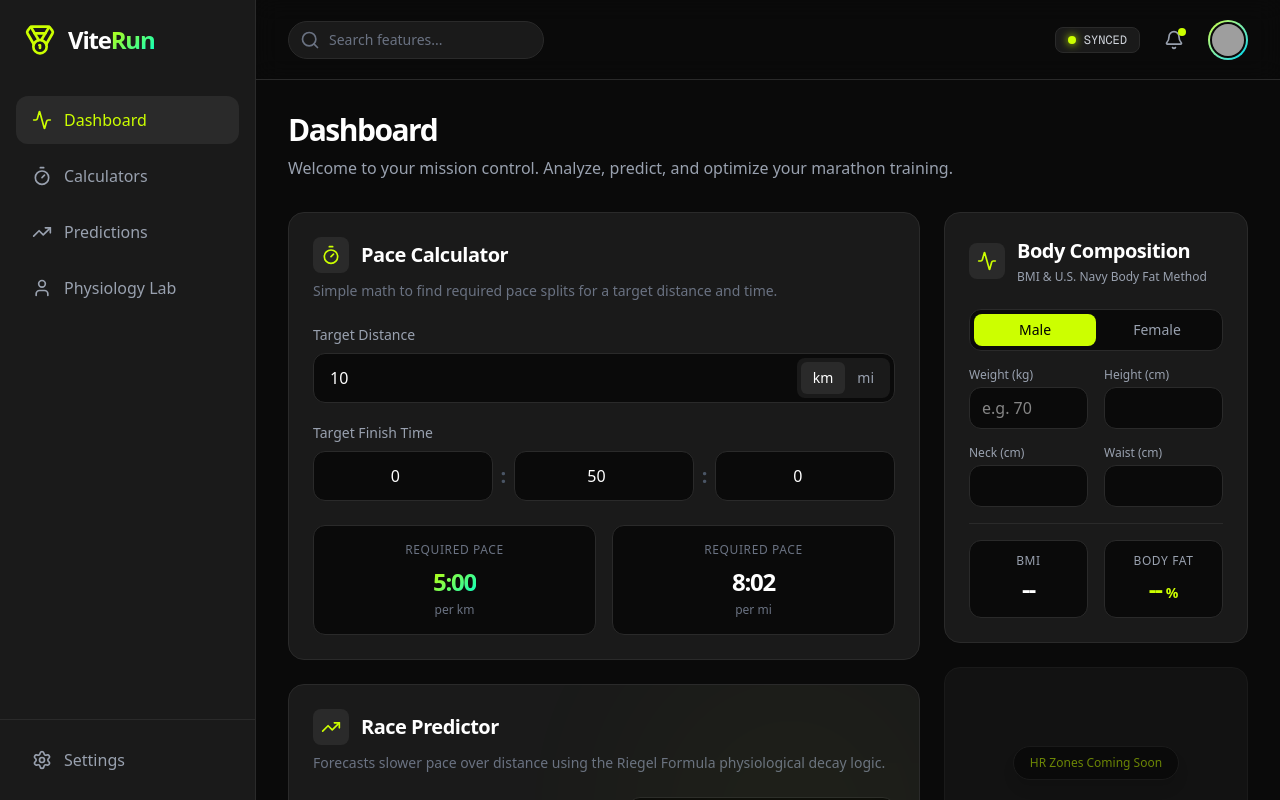
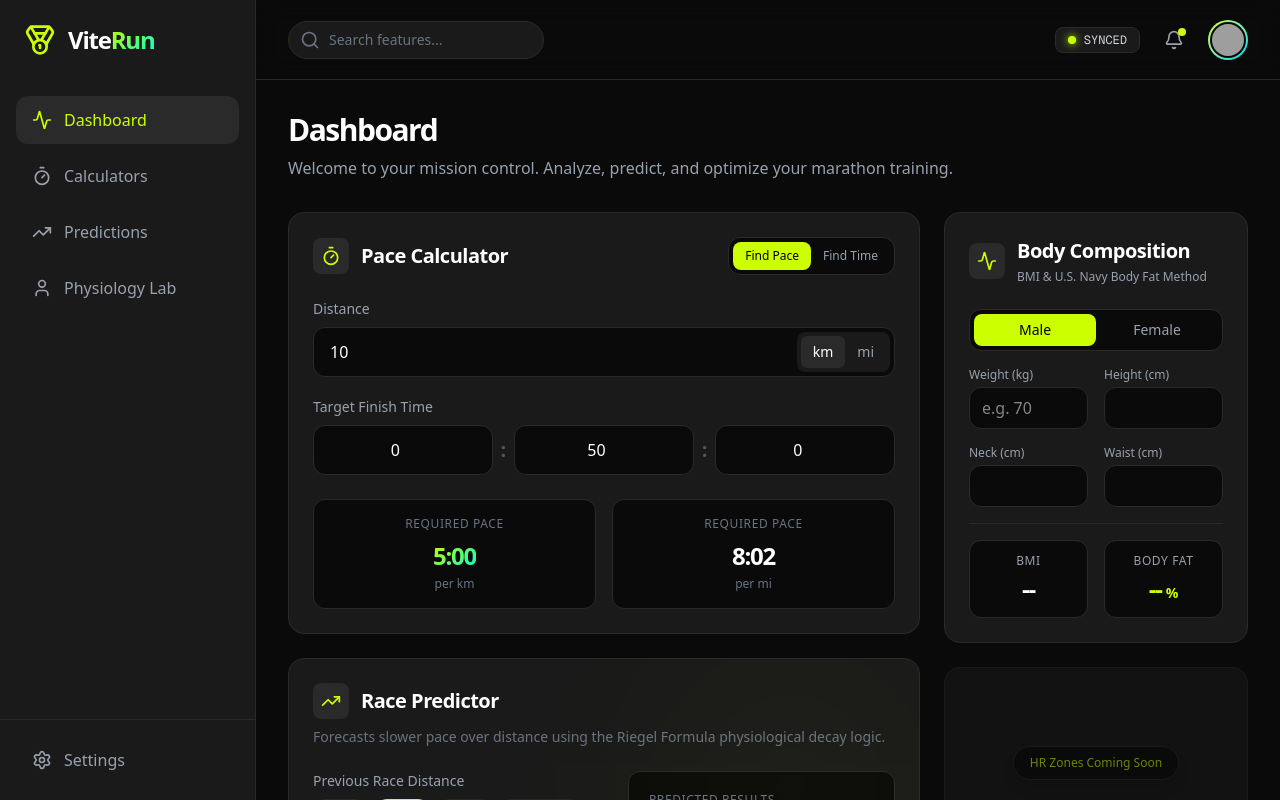
Before and after one commit to victorreverter/viterun, a Next.js app: page /viterun/ in a window 1280 px wide. Shown: the top 800 px of the page. Built offline with nearby package versions, Linux system fonts and the light colour scheme; grey boxes are pictures that could not be loaded.

Commit message:
Update Pace Calculator tool

```diff
--- a/src/components/calculators/PaceCalculator.tsx
+++ b/src/components/calculators/PaceCalculator.tsx
@@ -4,13 +4,22 @@ import { useState } from "react";
 import { Timer } from "lucide-react";
 
 export function PaceCalculator() {
+    const [activeTab, setActiveTab] = useState<"pace" | "time">("pace");
+
     const [distance, setDistance] = useState("10");
     const [unit, setUnit] = useState<"km" | "mi">("km");
 
+    // Time inputs
     const [hours, setHours] = useState("0");
     const [minutes, setMinutes] = useState("50");
     const [seconds, setSeconds] = useState("0");
 
+    // Pace inputs
+    const [paceMinutes, setPaceMinutes] = useState("5");
+    const [paceSeconds, setPaceSeconds] = useState("0");
+    const [paceUnit, setPaceUnit] = useState<"km" | "mi">("km");
+
+    // --- Calculate Paces (Given Distance & Time) ---
     const calculatePaces = () => {
         const distNum = parseFloat(distance);
         const h = parseInt(hours) || 0;
@@ -38,25 +47,73 @@ export function PaceCalculator() {
         };
     };
 
+    // --- Calculate Time (Given Distance & Pace) ---
+    const calculateTime = () => {
+        const distNum = parseFloat(distance);
+        const pm = parseInt(paceMinutes) || 0;
+        const ps = parseInt(paceSeconds) || 0;
+
+        const totalPaceSeconds = pm * 60 + ps;
+
+        if (!distNum || totalPaceSeconds <= 0) {
+            return "--:--:--";
+        }
+
+        let distInPaceUnit = distNum;
+        if (unit === "km" && paceUnit === "mi") {
+            // Input is km, Pace is mi. We need distance in mi.
+            distInPaceUnit = distNum * 0.621371;
+        } else if (unit === "mi" && paceUnit === "km") {
+            // Input is mi, Pace is km. We need distance in km.
+            distInPaceUnit = distNum * 1.60934;
+        }
+
+        const totalSeconds = distInPaceUnit * totalPaceSeconds;
+
+        const h = Math.floor(totalSeconds / 3600);
+        const m = Math.floor((totalSeconds % 3600) / 60);
+        const s = Math.floor(totalSeconds % 60);
+
+        if (h > 0) {
+            return `${h}:${m.toString().padStart(2, "0")}:${s.toString().padStart(2, "0")}`;
+        }
+        return `${m.toString().padStart(2, "0")}:${s.toString().padStart(2, "0")}`;
+    };
+
     const paces = calculatePaces();
+    const calculatedTime = calculateTime();
 
     return (
         <div className="bg-brand-surface rounded-2xl border border-brand-surface-light p-6 overflow-hidden relative">
-            <div className="flex flex-col mb-6">
+            <div className="flex flex-col sm:flex-row sm:items-center justify-between gap-4 mb-6">
                 <div className="flex items-center gap-3">
                     <div className="p-2 bg-brand-surface-light rounded-lg text-brand-lime">
                         <Timer className="w-5 h-5" />
                     </div>
                     <h2 className="text-xl font-bold tracking-tight">Pace Calculator</h2>
                 </div>
-                <p className="text-sm text-gray-500 mt-2">
-                    Simple math to find required pace splits for a target distance and time.
-                </p>
+
+                <div className="flex bg-brand-midnight rounded-xl p-1 border border-brand-surface-light">
+                    <button
+                        onClick={() => setActiveTab("pace")}
+                        className={`px-3 py-1.5 rounded-lg text-xs font-medium transition-colors ${activeTab === "pace" ? "bg-brand-lime text-black" : "text-gray-400 hover:text-white"
+                            }`}
+                    >
+                        Find Pace
+                    </button>
+                    <button
+                        onClick={() => setActiveTab("time")}
+                        className={`px-3 py-1.5 rounded-lg text-xs font-medium transition-colors ${activeTab === "time" ? "bg-brand-lime text-black" : "text-gray-400 hover:text-white"
+                            }`}
+                    >
+                        Find Time
+                    </button>
+                </div>
             </div>
 
             <div className="space-y-5">
                 <div>
-                    <label className="block text-sm font-medium text-gray-400 mb-2">Target Distance</label>
+                    <label className="block text-sm font-medium text-gray-400 mb-2">Distance</label>
                     <div className="flex bg-brand-midnight rounded-xl border border-brand-surface-light p-1">
                         <input
                             type="number"
@@ -84,7 +141,8 @@ export function PaceCalculator() {
                     </div>
                 </div>
 
-                <div>
+                {activeTab === "pace" && (
+                    <div className="animate-in fade-in duration-300">
                         <label className="block text-sm font-medium text-gray-400 mb-2">Target Finish Time</label>
                         <div className="flex gap-2">
                             <input
@@ -111,7 +169,6 @@ export function PaceCalculator() {
                                 placeholder="SS"
                             />
                         </div>
-                </div>
 
                         <div className="grid grid-cols-2 gap-4 mt-6">
                             <div className="bg-brand-midnight rounded-xl p-4 flex flex-col items-center justify-center border border-brand-surface-light hover:border-brand-lime/50 transition-colors">
@@ -126,6 +183,55 @@ export function PaceCalculator() {
                             </div>
                         </div>
                     </div>
+                )}
+
+                {activeTab === "time" && (
+                    <div className="animate-in fade-in duration-300">
+                        <label className="block text-sm font-medium text-gray-400 mb-2">Pace (Minutes:Seconds)</label>
+                        <div className="flex bg-brand-midnight rounded-xl border border-brand-surface-light p-1 mb-6">
+                            <input
+                                type="number"
+                                value={paceMinutes}
+                                onChange={(e) => setPaceMinutes(e.target.value)}
+                                className="w-20 bg-transparent px-3 py-2 text-white outline-none text-right"
+                                placeholder="MM"
+                            />
+                            <span className="text-xl font-bold text-gray-600 flex items-baseline pt-1">:</span>
+                            <input
+                                type="number"
+                                value={paceSeconds}
+                                onChange={(e) => setPaceSeconds(e.target.value)}
+                                className="w-20 bg-transparent px-3 py-2 text-white outline-none text-left"
+                                placeholder="SS"
+                            />
+                            <div className="flex-1 flex justify-end">
+                                <div className="flex bg-brand-surface rounded-lg p-1">
+                                    <button
+                                        onClick={() => setPaceUnit("km")}
+                                        className={`px-3 py-1 rounded-md text-sm font-medium transition-colors ${paceUnit === "km" ? "bg-brand-surface-light text-white" : "text-gray-400 hover:text-white"
+                                            }`}
+                                    >
+                                        /km
+                                    </button>
+                                    <button
+                                        onClick={() => setPaceUnit("mi")}
+                                        className={`px-3 py-1 rounded-md text-sm font-medium transition-colors ${paceUnit === "mi" ? "bg-brand-surface-light text-white" : "text-gray-400 hover:text-white"
+                                            }`}
+                                    >
+                                        /mi
+                                    </button>
+                                </div>
+                            </div>
+                        </div>
+
+                        <div className="bg-brand-midnight rounded-xl p-4 flex flex-col items-center justify-center border border-brand-surface-light hover:border-brand-lime/50 transition-colors min-h-[142px]">
+                            <span className="text-xs text-gray-500 font-medium uppercase tracking-wider mb-2">Total Time</span>
+                            <span className="text-4xl font-bold tracking-tighter text-cyber">{calculatedTime}</span>
+                        </div>
+                    </div>
+                )}
+
+            </div>
         </div>
     );
 }
```
Lines whose indentation alone changed are shown as unchanged.
